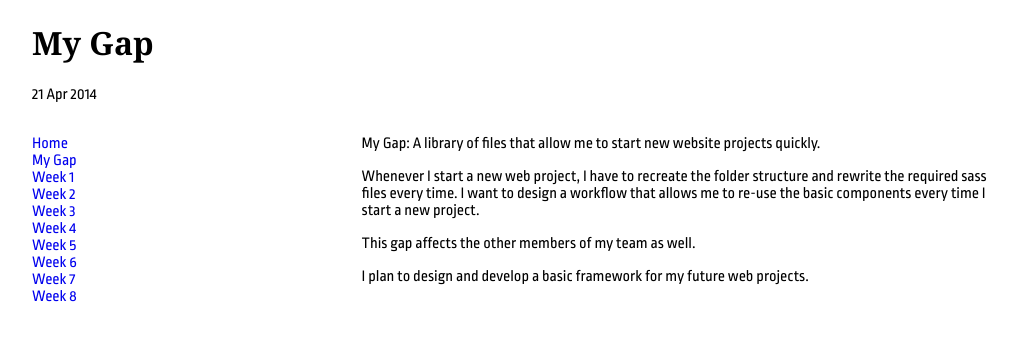
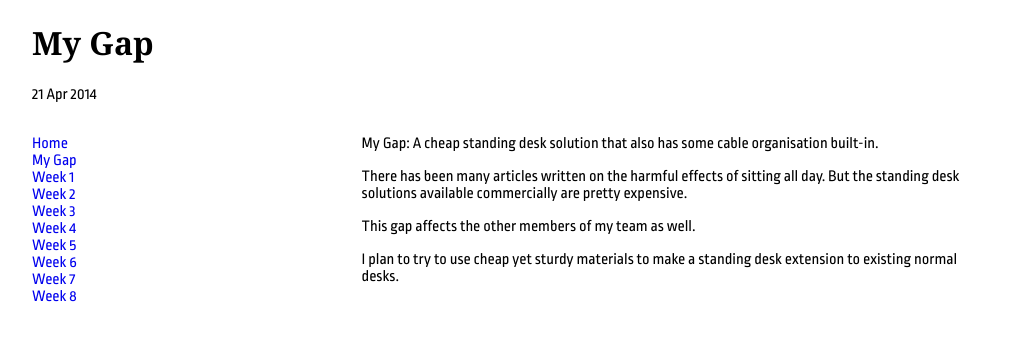
Before and after one commit to hjchen/project-site, a Jekyll site: the page built from _posts/2014-04-21-my-gap.markdown, in a window 1280 px wide. Shown: the top 341 px of the page, without its empty margins (128-1145 px from the left). Built offline with Jekyll 4.4.1, drawn with Linux system fonts in a browser that asks for light colours; some web fonts are replaced; Markdown is read by kramdown in place of the engine named in the settings.

Commit message:
Edited chosen gap for qns 1.4;

```diff
--- a/_posts/2014-04-21-my-gap.markdown
+++ b/_posts/2014-04-21-my-gap.markdown
@@ -5,7 +5,7 @@ date:   2014-04-21
 category: page
 ---
 
-<p>My Gap: A library of files that allow me to start new website projects quickly.</p>
-<p>Whenever I start a new web project, I have to recreate the folder structure and rewrite the required sass files every time. I want to design a workflow that allows me to re-use the basic components every time I start a new project.</p>
+<p>My Gap: A cheap standing desk solution that also has some cable organisation built-in.</p>
+<p>There has been many articles written on the harmful effects of sitting all day. But the standing desk solutions available commercially are pretty expensive.</p>
 <p>This gap affects the other members of my team as well.</p>
-<p>I plan to design and develop a basic framework for my future web projects.</p>
+<p>I plan to try to use cheap yet sturdy materials to make a standing desk extension to existing normal desks.</p>
--- a/_posts/2014-04-21-qns-1-2.markdown
+++ b/_posts/2014-04-21-qns-1-2.markdown
@@ -10,8 +10,8 @@ category: week-1
   <li>A way to organise all the different charging cables and accessories for gadgets</li>
   <li>A way to control my light switch from my bed</li>
   <li>Something that ensures I don't forget my keys, wallet and phone</li>
-  <li>&#9733; A library of files that allow me to start new website projects quickly. &#9733;</li>
-  <li>A cheap standing desk solution that is better than stacking books.</li>
+  <li>A library of files that allow me to start new website projects quickly.</li>
+  <li>&#9733; A cheap standing desk solution that also has some cable organisation built-in. &#9733;</li>
   <li>A workout that can be done in the office to counter the effects of sitting all day.</li>
   <li>A faster way to make my bed every morning.</li>
   <li>A more efficient way to hang my laundry to dry.</li>
```
